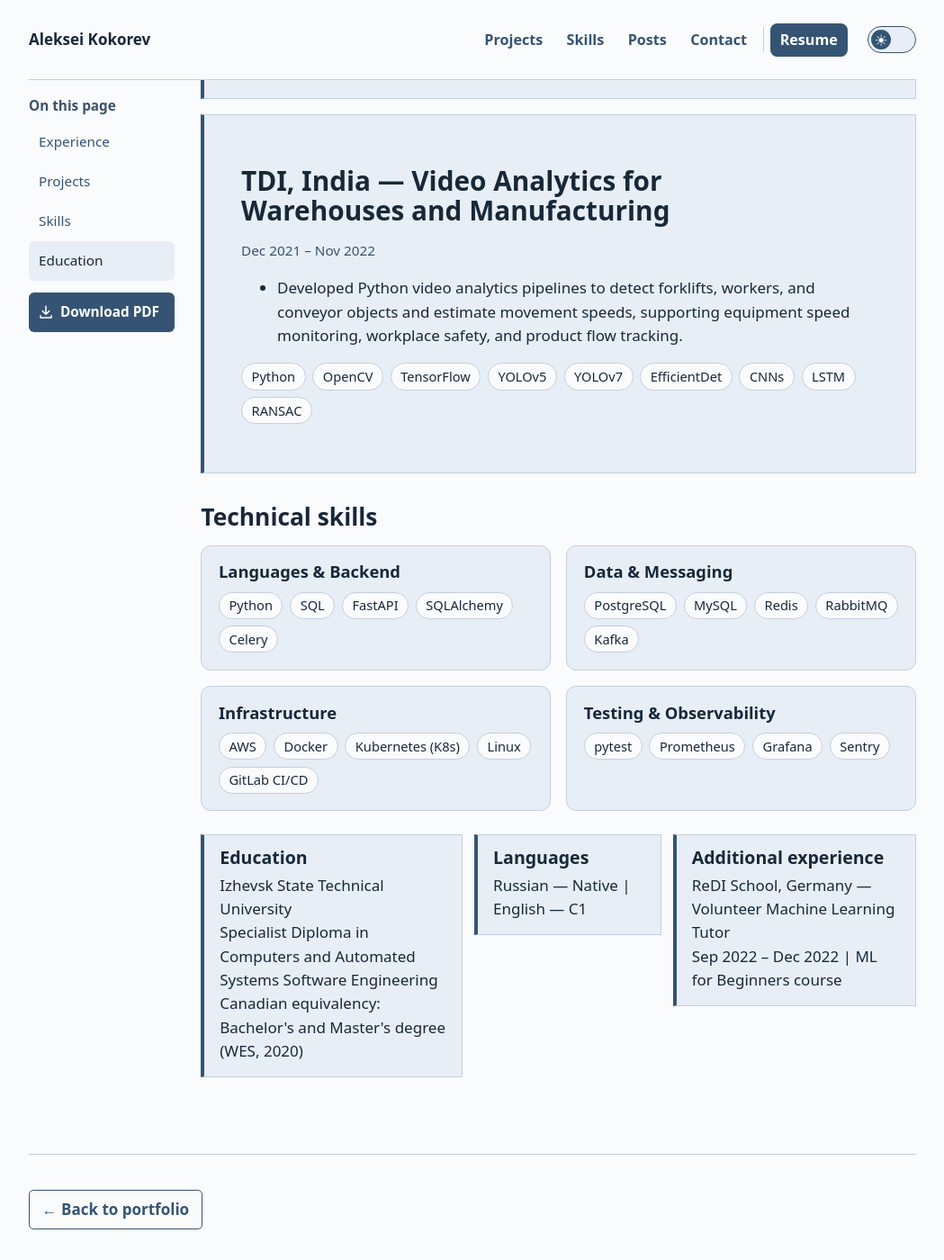
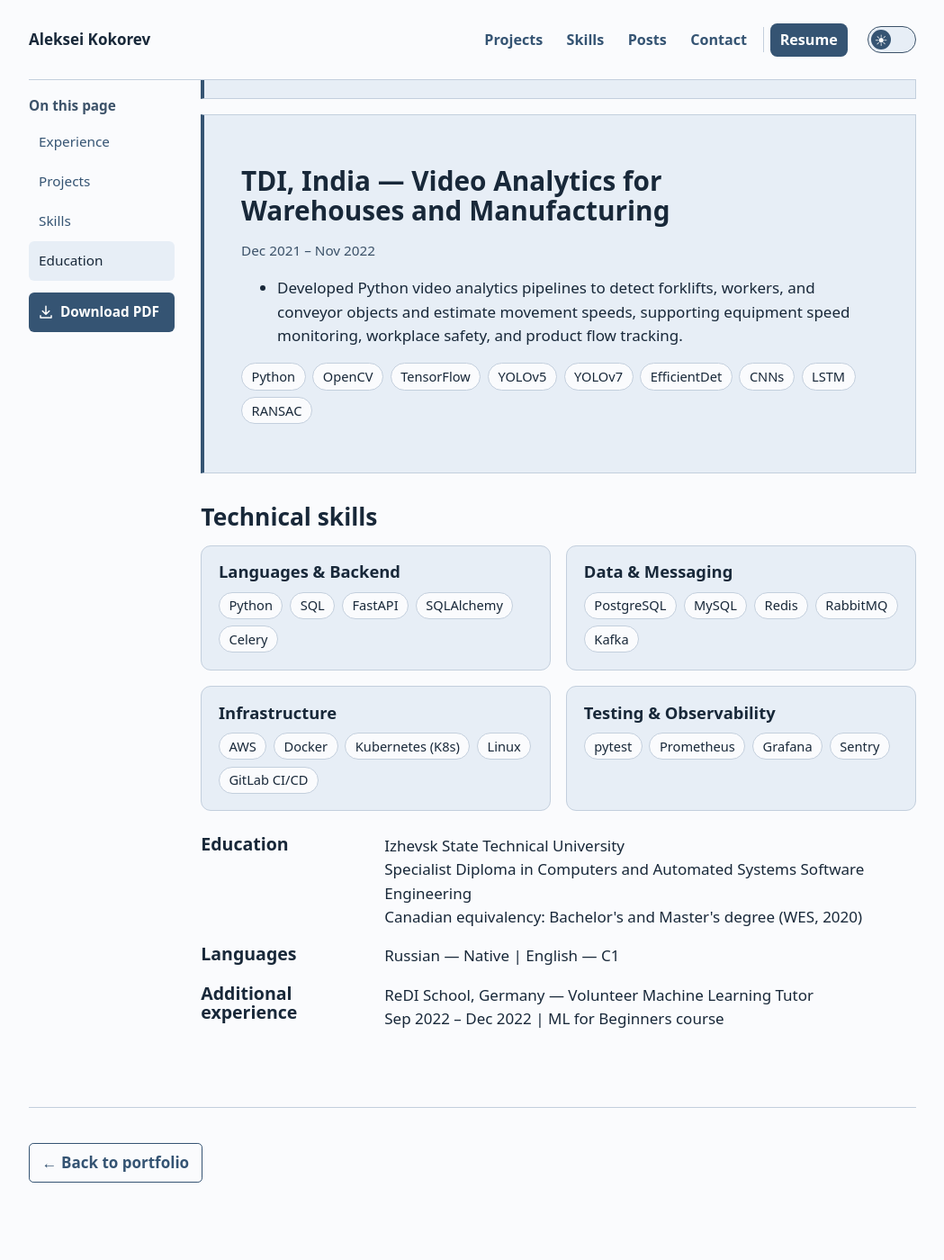
Before and after one commit to alex-coch/alex-coch.github.io, a Jekyll site: the page resume/index.html, which Jekyll copies as it is, in a window 1280 px wide and 1400 px high, scrolled down 2757 px. Shown: the whole window at 90% size, without its empty margins (115-1164 px from the left). Built offline with Jekyll 4.4.1, drawn with Linux system fonts in a browser that asks for light colours; after the commit the page ends 4105 px from its top, so only the background shows below that.

Commit message:
Lay out resume details as full-width rows

```diff
--- a/assets/portfolio.css
+++ b/assets/portfolio.css
@@ -389,12 +389,12 @@ header nav a[aria-current] {color:var(--on-accent);background:var(--accent)}
   .resume-role > ul:not(.tech-tags) > li + li {margin-block-start:.4rem}
 }
 
-.resume-details {display:grid;gap:.75rem;margin-top:1.5rem}
-.resume-details .work-card {min-width:0;margin:0;padding:.85rem 1rem}
-.resume-details h2 {font-size:1.15rem;margin:0 0 .4rem}
+.resume-details {display:grid;gap:1rem;margin-top:1.5rem}
+.resume-details h2 {font-size:1.15rem;margin:0}
 .resume-details p {margin:0}
+.resume-details > section {display:grid;gap:.4rem}
 @media (min-width:54rem) {
-  .resume-details {grid-template-columns:minmax(0,1.4fr) minmax(0,1fr) minmax(0,1.3fr);align-items:start}
+  .resume-details > section {grid-template-columns:11rem minmax(0,1fr);gap:1rem;align-items:start}
 }
 
 .resume-section-nav .resume-sidebar-download {display:none}
--- a/resume/index.html
+++ b/resume/index.html
@@ -7,7 +7,7 @@
   <meta name="robots" content="noindex">
   <link rel="icon" href="/assets/ak.svg?v=3" type="image/svg+xml">
 <script src="/assets/theme.js?v=2"></script>
-<link rel="stylesheet" href="/assets/portfolio.css?v=69">
+<link rel="stylesheet" href="/assets/portfolio.css?v=70">
 <script defer src="/assets/portfolio-nav.js?v=9"></script>
 <script defer src="/assets/messenger-links.js"></script>
 <script defer src="/assets/portfolio-enhancements.js?v=7"></script>
@@ -214,15 +214,15 @@
         </div>
       </div>
       <div class="resume-details">
-        <section class="work-card">
+        <section>
           <h2 id="education">Education</h2>
           <p>Izhevsk State Technical University<br>Specialist Diploma in Computers and Automated Systems Software Engineering<br>Canadian equivalency: Bachelor&#x27;s and Master&#x27;s degree (WES, 2020)</p>
         </section>
-        <section class="work-card">
+        <section>
           <h2>Languages</h2>
           <p>Russian — Native | English — C1</p>
         </section>
-        <section class="work-card">
+        <section>
           <h2>Additional experience</h2>
           <p>ReDI School, Germany — Volunteer Machine Learning Tutor<br>Sep 2022 – Dec 2022 | ML for Beginners course</p>
         </section>
```
